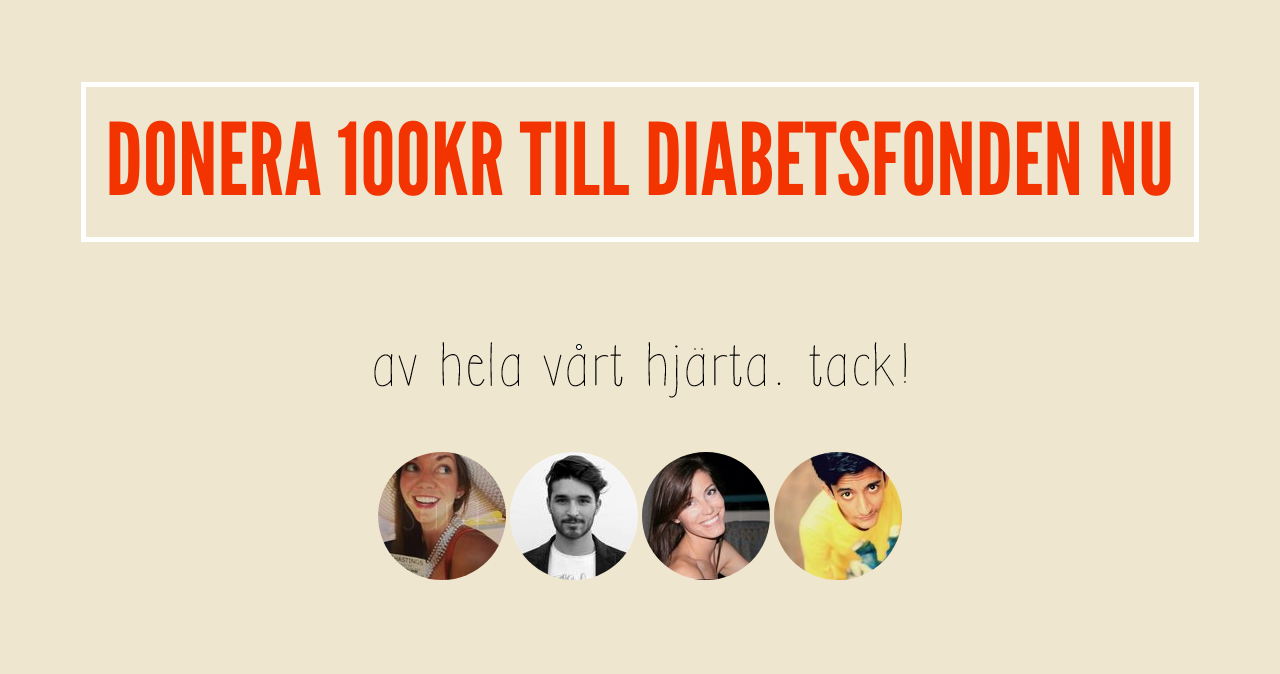
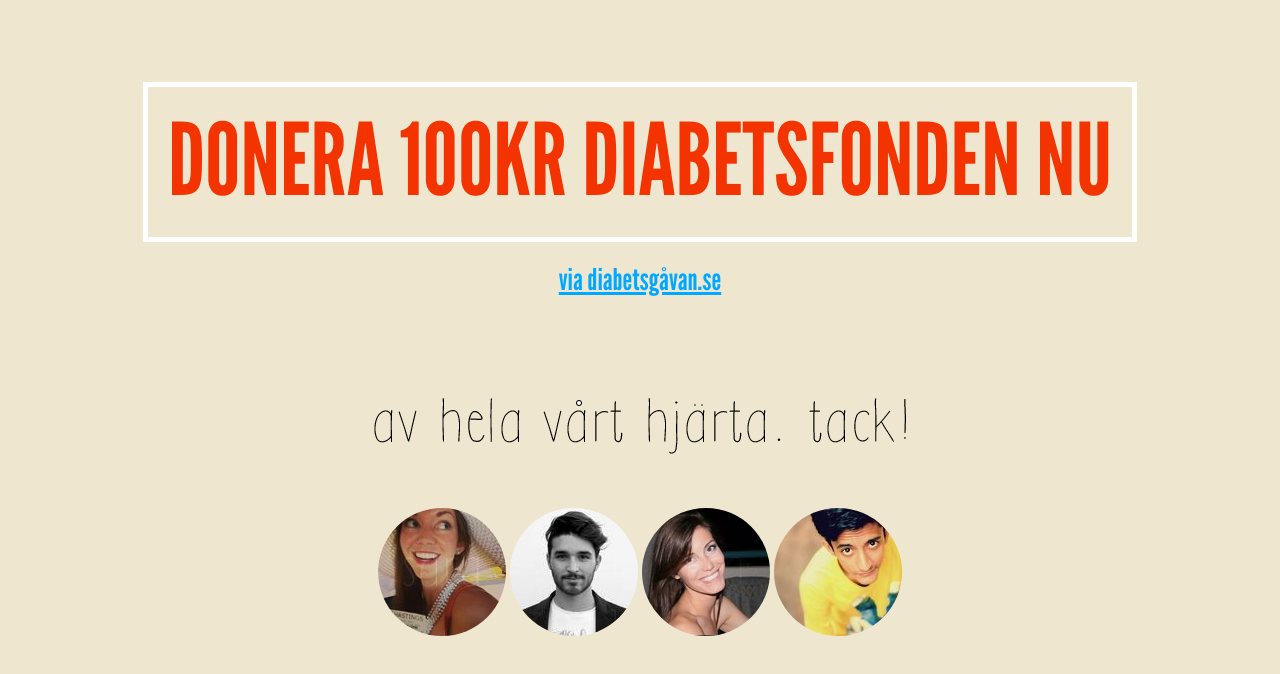
Before and after one commit to abergs/fuckdiabetes, a plain HTML site: page index.html in a window 1280 px wide. Shown: the part 5057-5731 px from the top of the page. Before the commit the page ends 5691 px from the top, so only its background shows below. Drawn offline with Linux system fonts and the light colour scheme.

Commit message:
Added styling and links

```diff
--- a/assets/style.less
+++ b/assets/style.less
@@ -275,9 +275,25 @@
     padding: 20px;
     border: 5px solid white;
     color: #f33300;
+    text-decoration: none;
 }
 
+.noastyle {
+    text-decoration: none;
+}
 
+.reflink {
+    text-align: center;
+    font-family: 'League Gothic';
+    margin-bottom:  100px;
+    font-size:30px;
+}
+.reflink a:visited, .reflink a {
+ color:#00A8FF;
+}
+.noastyle {
+  text-decoration:  none;
+}
 .delayChild(@child, @seconds){
     @ch : @child;
     @sec : @seconds;
--- a/index.html
+++ b/index.html
@@ -95,7 +95,9 @@
         <section style="text-align: center">
             <img class="logo" src="assets/fuckdiabetes.svg" />
             <div class="inlineBlock">
-                <div class="callToAction powefulText">Donera 100kr till diabetsfonden nu</div>
+                <a href="http://www.diabetesgavan.se/single-donation" class="noastyle"><div class="callToAction powefulText">Donera 100kr diabetsfonden nu</div></a>
+                <div class="reflink"><a href="http://www.diabetesgavan.se/">via diabetsgåvan.se</a></div>
+
                 <img src="assets/tack.png" />
                 <div class="endFaces">
                     <div class="fadeImg">
```
Also changed, not shown: assets/style.css.
